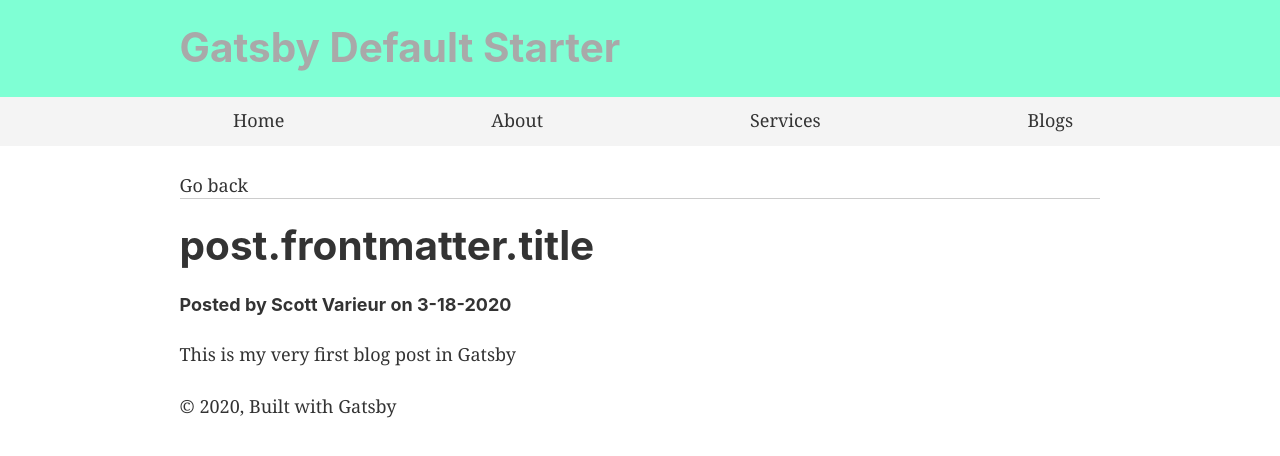
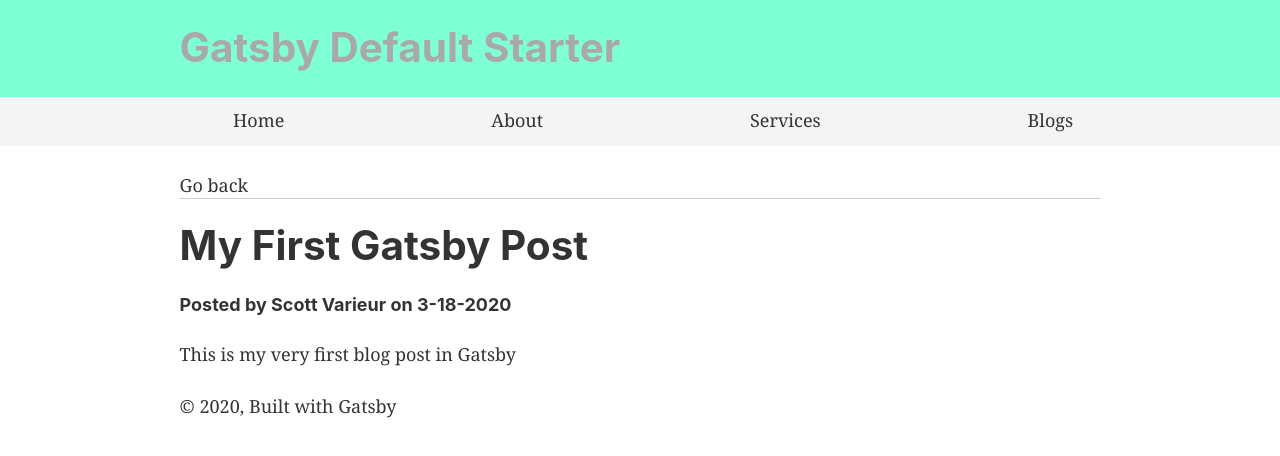
Before and after one commit to scottvarieur2020/gatsby-test, a Gatsby site: page /post-one in a window 1280 px wide. Built offline with nearby package versions, Linux system fonts and the light colour scheme; Gatsby itself is replaced by a stand-in of ours.

Commit message:
fix blog-post.js

```diff
--- a/src/templates/blog-post.js
+++ b/src/templates/blog-post.js
@@ -8,7 +8,7 @@
     <Layout>
       <Link to="/blog">Go back</Link>
       <hr />
-      <h1>post.frontmatter.title</h1>
+      <h1>{post.frontmatter.title}</h1>
       <h4>
         Posted by {post.frontmatter.author} on {post.frontmatter.date}
       </h4>
```
